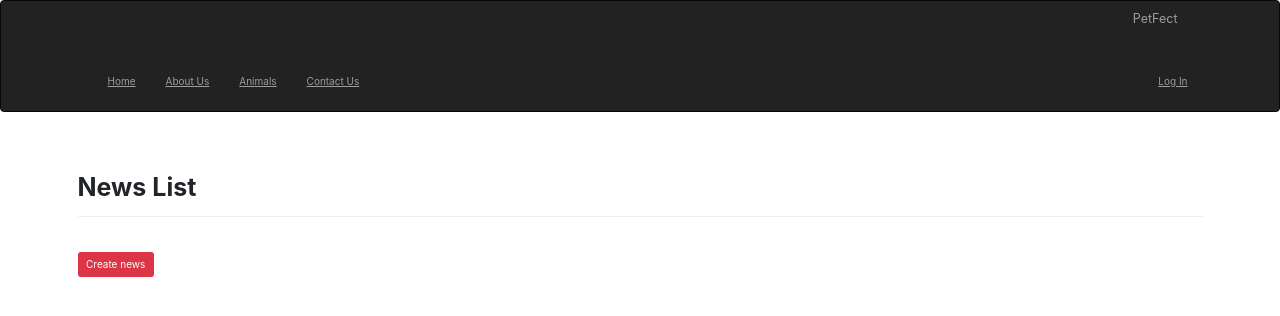
After one commit to CLI1-chang/PetFect, a Flask app: template app/templates/edit_news.html in a window 1280 px wide. The commit adds this page. Shown: the top 316 px of the page. Run offline with Flask 2, Linux system fonts and the light colour scheme; the template is opened without the code that fills it, so the values that code supplies are empty; some libraries are stand-ins or nearby versions.

Commit message:
linked create news page in admin

```diff
--- /dev/null
+++ b/app/templates/edit_news.html
@@ -0,0 +1,12 @@
+{% extends "home.html" %}
+{% import "bootstrap/wtf.html" as wtf %}
+
+{% block title %}PetFect - Edit Profile Admin{% endblock %}
+
+{% block page_content %}
+<div class="page-header">
+    <h1>News List</h1>
+</div>
+<br>
+<a class="btn btn-danger" href="{{ url_for('.news_item', id=admin_user.id) }}">Create news</a>
+{% endblock %}
--- a/app/templates/user.html
+++ b/app/templates/user.html
@@ -29,7 +29,7 @@
         {% if current_user.is_administrator() %}
         <a class="btn btn-default" href="{{ url_for('.edit_profile') }}">Edit Profile</a>
         <a class="btn btn-danger" href="{{ url_for('.edit_animal_profile', id=user.id) }}">Manage Animals</a>
-        <a class="btn btn-danger">Manage News</a>
+        <a class="btn btn-danger" href="{{ url_for('.edit_news', id=user.id) }}">Manage News</a>
         {% endif %}
     </p>
 </div>
```
Also changed, not shown: app/main/views.py (+6 -1 lines).
